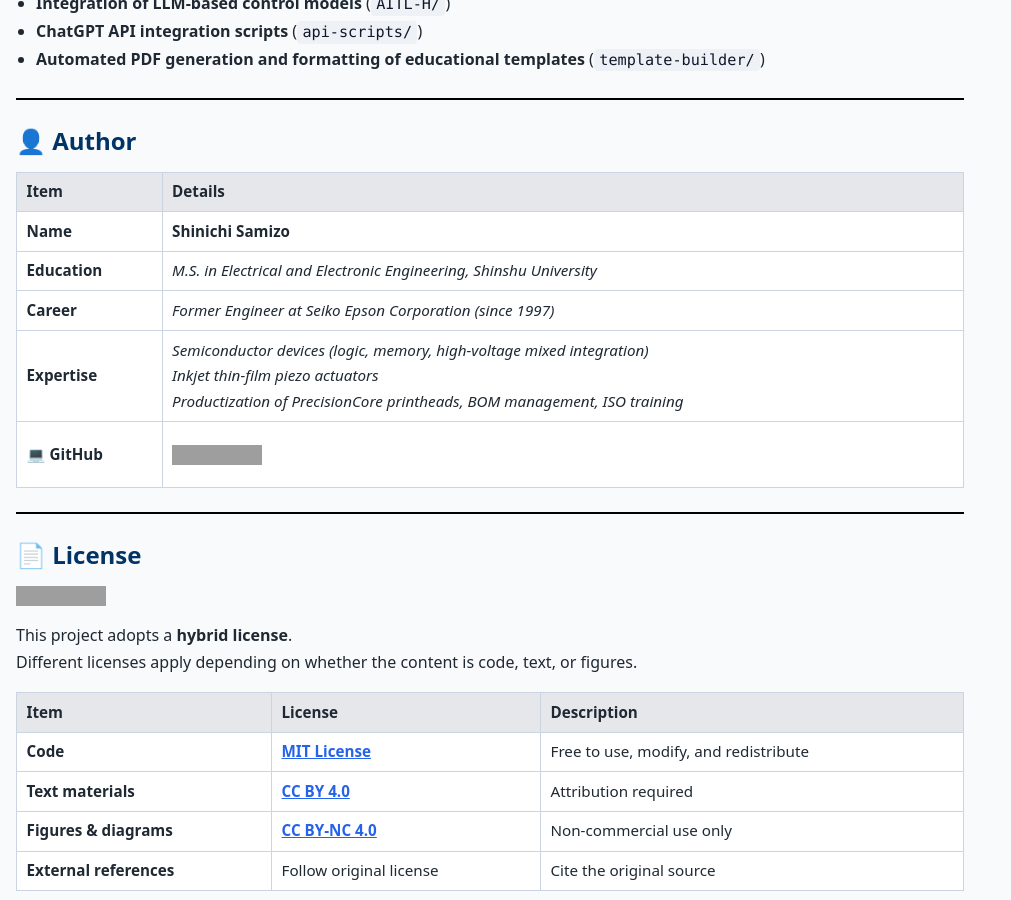
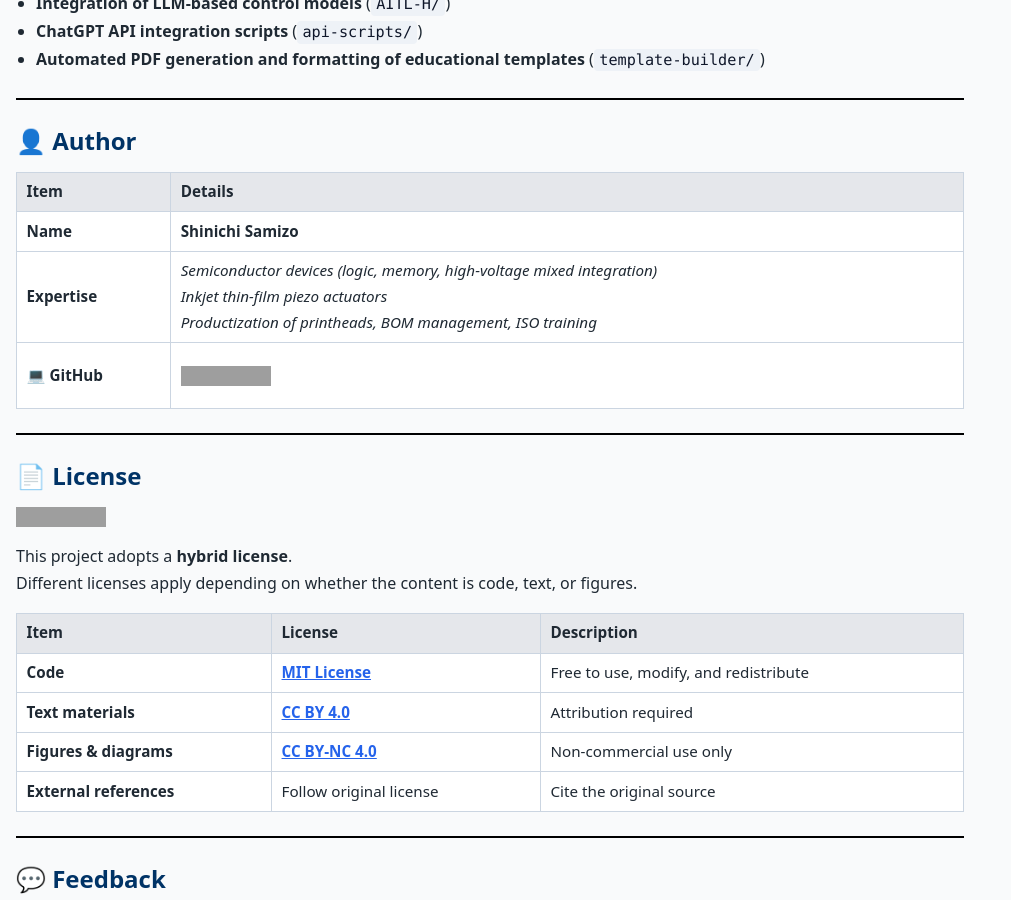
Before and after one commit to Samizo-AITL/SamizoGPT, a Jekyll site: the page built from en/index.md, in a window 1280 px wide and 900 px high, scrolled down 3039 px. Shown: the whole window, without its empty margins (0-1011 px from the left). Built offline with Jekyll 4.4.1, drawn with Linux system fonts in a browser that asks for light colours; grey boxes are pictures that could not be loaded.

Commit message:
Update index.md

```diff
--- a/en/index.md
+++ b/en/index.md
@@ -131,9 +131,7 @@ The following features are already prototyped or partially implemented, and will
 | Item | Details |
 |------|----------|
 | **Name** | **Shinichi Samizo** |
-| **Education** | *M.S. in Electrical and Electronic Engineering, Shinshu University* |
-| **Career** | *Former Engineer at Seiko Epson Corporation (since 1997)* |
-| **Expertise** | *Semiconductor devices (logic, memory, high-voltage mixed integration)*<br>*Inkjet thin-film piezo actuators*<br>*Productization of PrecisionCore printheads, BOM management, ISO training* |
+| **Expertise** | *Semiconductor devices (logic, memory, high-voltage mixed integration)*<br>*Inkjet thin-film piezo actuators*<br>*Productization of printheads, BOM management, ISO training* |
 | **💻 GitHub** | [![GitHub](https://img.shields.io/badge/GitHub-Samizo--AITL-blue?logo=github)](https://github.com/Samizo-AITL) |
 
 ---
```
